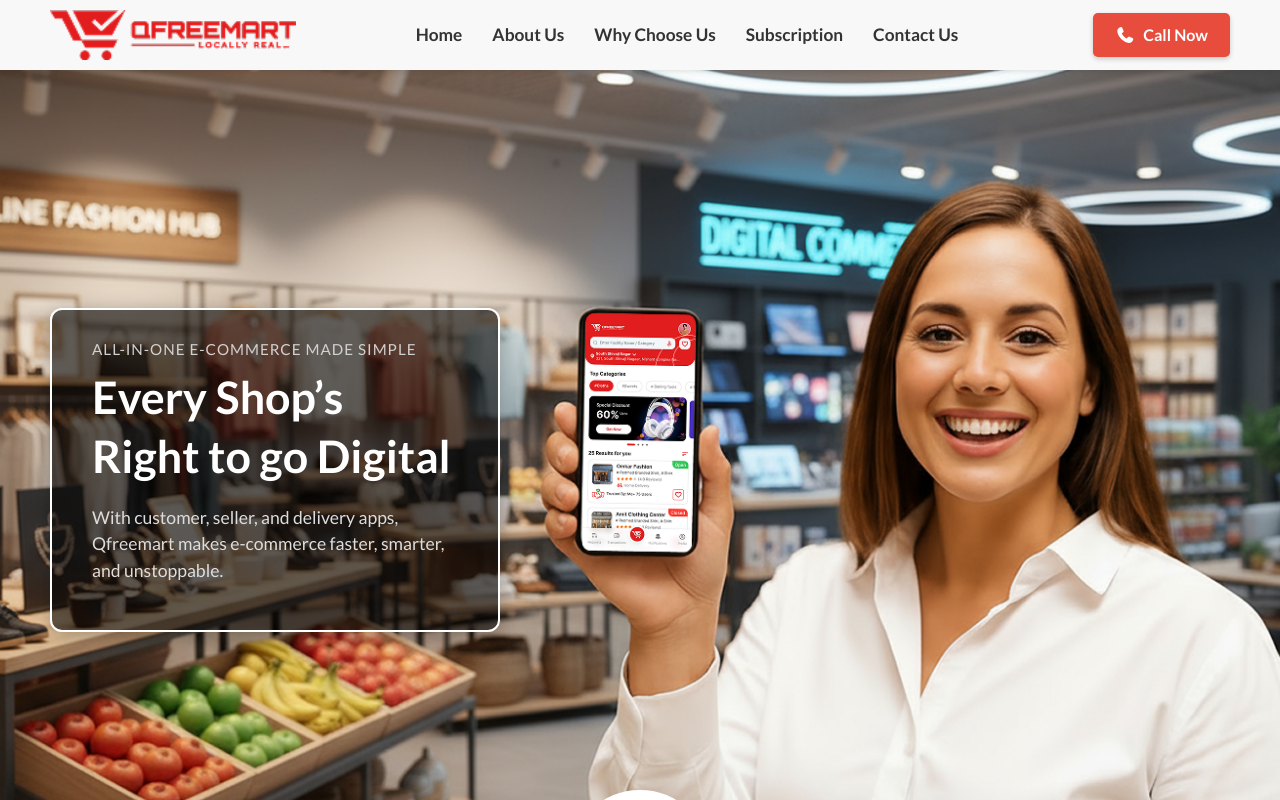
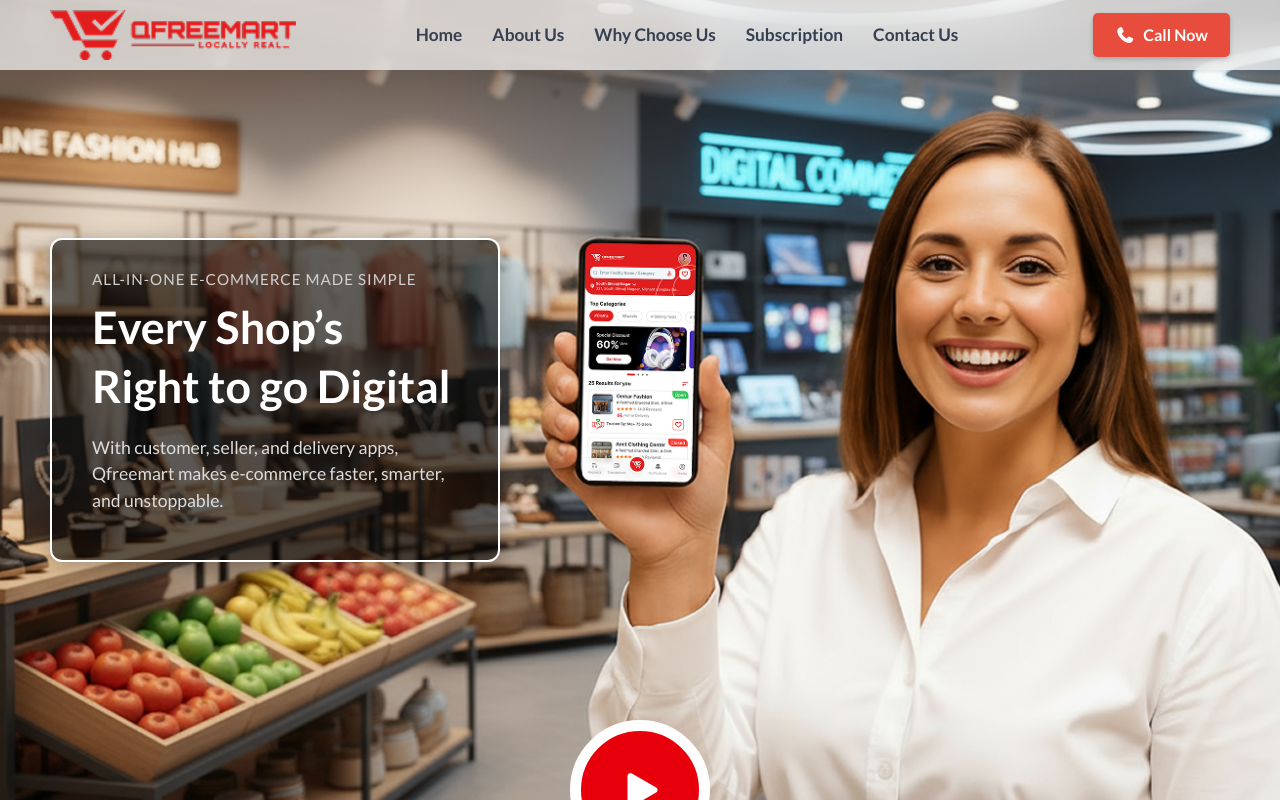
Before and after one commit to techvantsoftware/QFREEMART_LANDING-PAGE, an Angular app: page / in a window 1280 px wide. Shown: the top 800 px of the page. Built offline with nearby package versions, Linux system fonts and the light colour scheme.

Commit message:
Update header.component.css

```diff
--- a/src/app/components/header/header.component.css
+++ b/src/app/components/header/header.component.css
@@ -1,14 +1,32 @@
+/* HEADER */
 .header-container {
   display: flex;
   justify-content: space-between;
   align-items: center;
   padding: 10px 50px;
-  background-color: #f8f8f8;
-  box-shadow: 0 2px 5px rgba(0, 0, 0, 0.1);
+
+  /* Transparent background for blur effect */
+  background: #FFFFFFB2;
+
+  /* Glass blur (Safari + modern browsers) */
+  -webkit-backdrop-filter: blur(20px);
+  /* Safari iOS / macOS */
+  backdrop-filter: blur(20px);
+  /* Chrome, Edge, Firefox */
+
+  /* Fallback box-shadow */
+  box-shadow: 0px 2px 3px 0px #60606021;
+
   font-family: "Lato", sans-serif;
-  position: relative;
-  z-index: 1000;
+
+  position: fixed;
+  top: 0;
+  left: 0;
+  width: 100%;
+  z-index: 9999;
 }
+
+
 
 /* Logo */
 .logo-container {
@@ -41,7 +59,7 @@
 
 .nav-links a {
   text-decoration: none;
-  color: #333;
+  color: #353F4F;
   font-weight: 600;
   font-size: 17.3px;
   transition: color 0.3s ease, transform 0.3s ease;
@@ -104,7 +122,11 @@
     top: 70px;
     left: 0;
     width: 100%;
-    background-color: #f8f8f8;
+    background: #FFFFFFB2;
+    -webkit-backdrop-filter: blur(20px);
+    /* Safari iOS / macOS */
+    backdrop-filter: blur(20px);
+
     flex-direction: column;
     text-align: center;
     box-shadow: 0 2px 10px rgba(0, 0, 0, 0.1);
```
